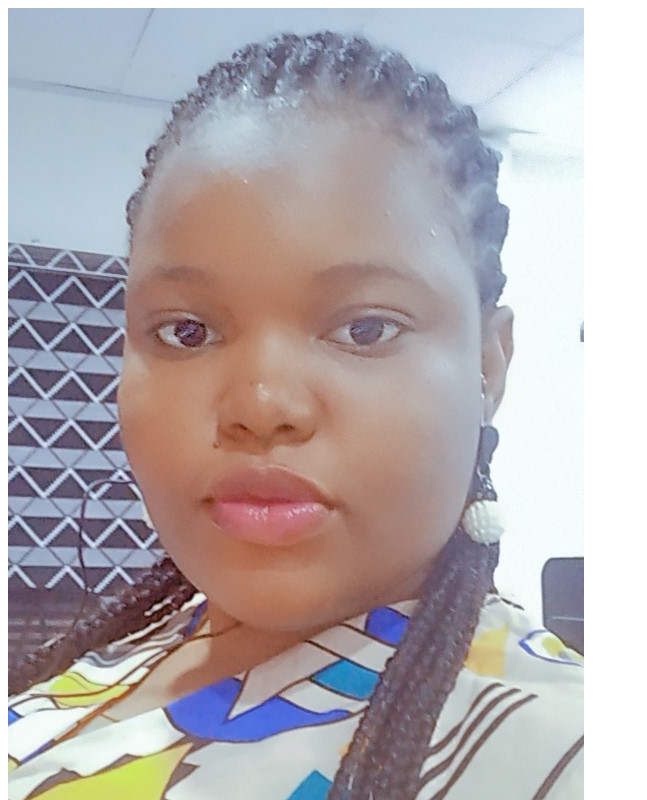
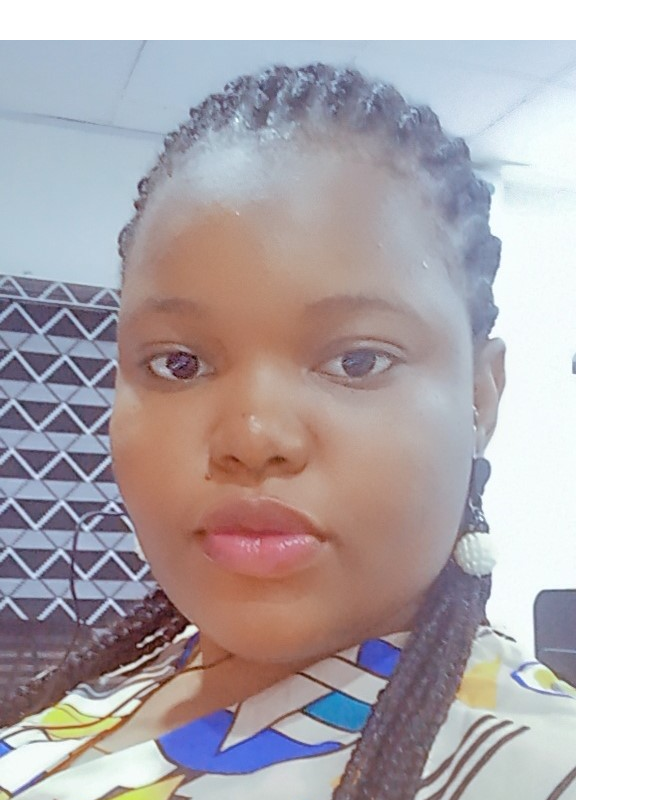
Before and after one commit to precious-68/Ayotayo, a React (Create React App) app: page / in a window 1280 px wide. Shown: the top 800 px of the page, without its empty margins (0-647 px from the left). Built offline with nearby package versions, Linux system fonts and the light colour scheme.

Commit message:
added some styling in my Linktreestyles.css

```diff
--- a/src/Components/Linktreestyles.css
+++ b/src/Components/Linktreestyles.css
@@ -0,0 +1,17 @@
+*{
+    box-sizing: border-box;
+    margin: 0;
+    padding: 0;
+}
+
+.body{
+    font-family: Inter;
+    height:100%;
+    margin: 40px 0;
+
+
+
+}
+/* div{
+    border:1px solid red;
+} */
```
